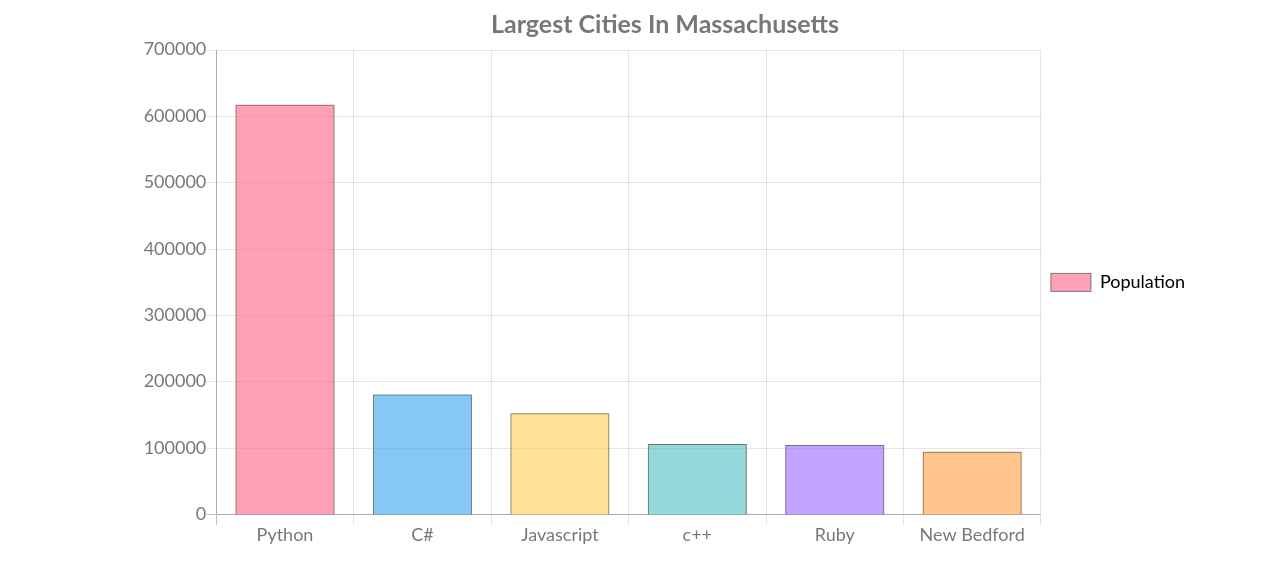
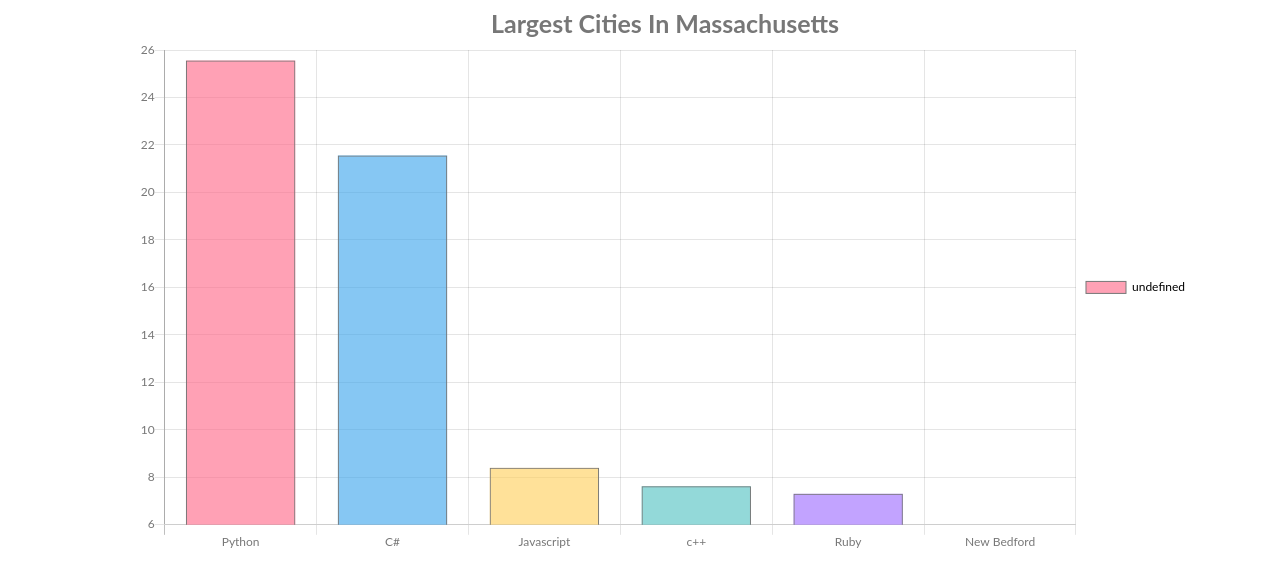
Before and after one commit to Jons221/web, a plain HTML site: page chart.html in a window 1280 px wide. Drawn offline with nearby package versions, Linux system fonts and the light colour scheme.

Commit message:
change js

```diff
--- a/chart.html
+++ b/chart.html
@@ -13,71 +13,6 @@
   <div class="container">
     <canvas id="myChart"></canvas>
   </div>
-
-  <script>
-    let myChart = document.getElementById('myChart').getContext('2d');
-
-    // Global Options
-    Chart.defaults.global.defaultFontFamily = 'Lato';
-    Chart.defaults.global.defaultFontSize = 18;
-    Chart.defaults.global.defaultFontColor = '#777';
-
-    let massPopChart = new Chart(myChart, {
-      type:'bar', // bar, horizontalBar, pie, line, doughnut, radar, polarArea
-      data:{
-        labels:['Python', 'C#', 'Javascript', 'c++', 'Ruby', 'New Bedford'],
-        datasets:[{
-          label:'Population',
-          data:[
-            617594,
-            181045,
-            153060,
-            106519,
-            105162,
-            95072
-          ],
-          //backgroundColor:'green',
-          backgroundColor:[
-            'rgba(255, 99, 132, 0.6)',
-            'rgba(54, 162, 235, 0.6)',
-            'rgba(255, 206, 86, 0.6)',
-            'rgba(75, 192, 192, 0.6)',
-            'rgba(153, 102, 255, 0.6)',
-            'rgba(255, 159, 64, 0.6)',
-            'rgba(255, 99, 132, 0.6)'
-          ],
-          borderWidth:1,
-          borderColor:'#777',
-          hoverBorderWidth:3,
-          hoverBorderColor:'#000'
-        }]
-      },
-      options:{
-        title:{
-          display:true,
-          text:'Largest Cities In Massachusetts',
-          fontSize:25
-        },
-        legend:{
-          display:true,
-          position:'right',
-          labels:{
-            fontColor:'#000'
-          }
-        },
-        layout:{
-          padding:{
-            left:50,
-            right:0,
-            bottom:0,
-            top:0
-          }
-        },
-        tooltips:{
-          enabled:true
-        }
-      }
-    });
-  </script>
+<script src="chart_1.js"></script>
 </body>
 </html>
--- /dev/null
+++ b/chart_1.js
@@ -0,0 +1,63 @@
+let myChart = document.getElementById('myChart').getContext('2d');
+
+    // Global Options
+    Chart.defaults.global.defaultFontFamily = 'Lato';
+    // Chart.defaults.global.defaultFontSize = 18;
+    Chart.defaults.global.defaultFontColor = '#777';
+
+    let massPopChart = new Chart(myChart, {
+      type:'bar', // bar, horizontalBar, pie, line, doughnut, radar, polarArea
+      data:{
+        labels:['Python', 'C#', 'Javascript', 'c++', 'Ruby', 'New Bedford'],
+        datasets:[{
+          // label:'Population',
+          data:[
+            25.56,
+            21.56,
+            8.4,
+            7.63,
+            7.31,
+
+          ],
+          //backgroundColor:'green',
+          backgroundColor:[
+            'rgba(255, 99, 132, 0.6)',
+            'rgba(54, 162, 235, 0.6)',
+            'rgba(255, 206, 86, 0.6)',
+            'rgba(75, 192, 192, 0.6)',
+            'rgba(153, 102, 255, 0.6)',
+            'rgba(255, 159, 64, 0.6)',
+            'rgba(255, 99, 132, 0.6)'
+          ],
+          borderWidth:1,
+          borderColor:'#777',
+          hoverBorderWidth:3,
+          hoverBorderColor:'#000'
+        }]
+      },
+      options:{
+        title:{
+          display:true,
+          text:'Largest Cities In Massachusetts',
+          fontSize:25
+        },
+        legend:{
+          display:true,
+          position:'right',
+          labels:{
+            fontColor:'#000'
+          }
+        },
+        layout:{
+          padding:{
+            left:50,
+            right:0,
+            bottom:0,
+            top:0
+          }
+        },
+        tooltips:{
+          enabled:true
+        }
+      }
+    });
```
